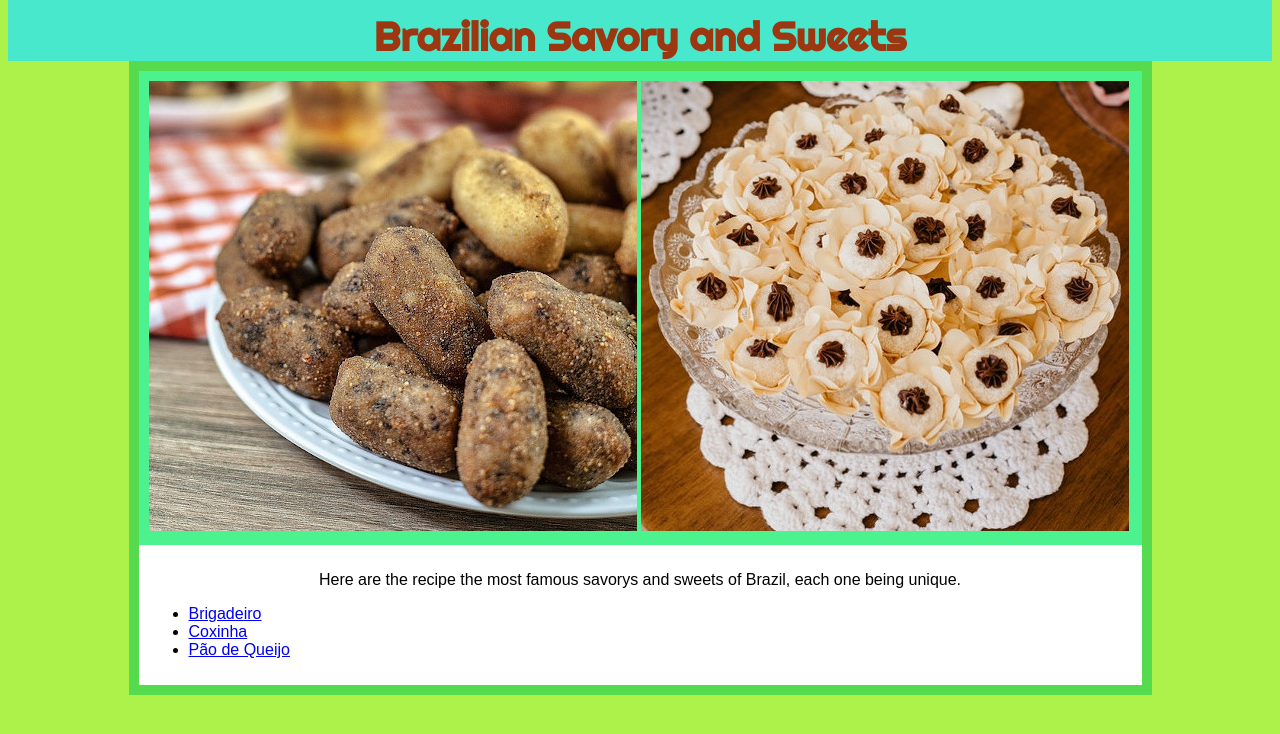
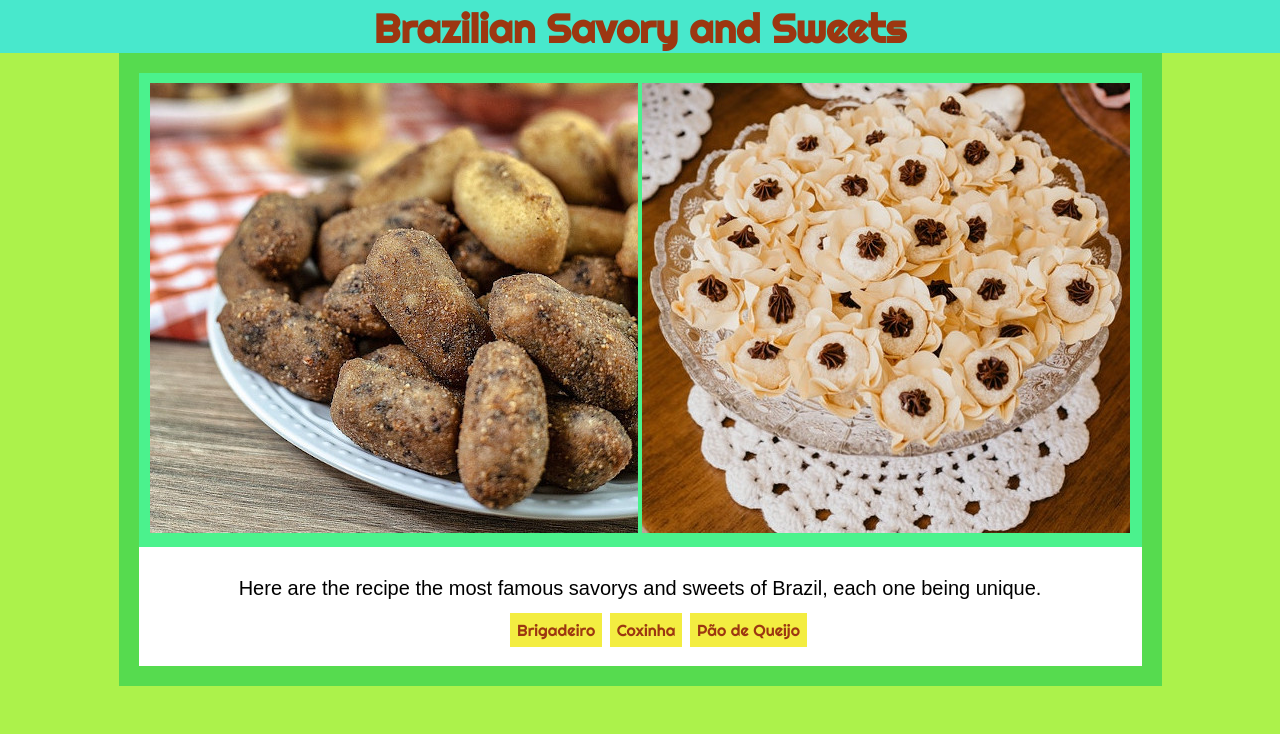
Before and after one commit to edu2907/odin-recipes, a plain HTML site: page index.html in a window 1280 px wide. Drawn offline with Linux system fonts and the light colour scheme.

Commit message:
Edit home page style

```diff
--- a/style.css
+++ b/style.css
@@ -2,21 +2,21 @@
 
 :root {
 --background-green: #ACF24B;
---header-yellow: #EBE43F;
---header-brown: #9C3711;
+--link-yellow: #f3ed41;
+--strong-brown: #9C3711;
 --mainback-green: #56DB4F;
 --imgback-blue: #4BF28D;
-/* Other blue : #48E8CC */
---strong-blue: #48E8CC;
+--header-blue: #48E8CC;
 }
 
 
 body {
     background-color: var(--background-green);
+    margin: 0px;
 }
 
 header {
-    background-color: var(--strong-blue);
+    background-color: var(--header-blue);
     text-align: center;
     height: auto;
     padding-top: 20px;
@@ -25,7 +25,7 @@ header {
 
 }
 header>h1 {
-    color: var(--header-brown);
+    color: var(--strong-brown);
     font-family: Righteous;
     font-size: 2.5em;
     margin-top: -8px;
@@ -35,7 +35,7 @@ header>h1 {
 
 main {
     background-color: var(--mainback-green);
-    padding: 10px;
+    padding: 20px;
     width: 1003px;
     margin: auto;
 }
@@ -43,6 +43,7 @@ main {
 div#recipe_img {
     background-color: var(--imgback-blue);
     padding: 10px;
+    text-align: center;
 }
 
 div#text {
@@ -52,4 +53,22 @@ div#text {
 }
 div#text p {
 text-align: center;
+font-size: 20px;
 }
+
+ul {
+    text-align: center;
+    text-decoration: none;
+}
+
+li {
+    display: inline;
+    background-color: var(--link-yellow);
+    padding: 7px;
+    margin-right: 3px;
+    font-family: Righteous;
+}
+li a {
+    text-decoration: none;
+    color: var(--strong-brown);
+}
```
